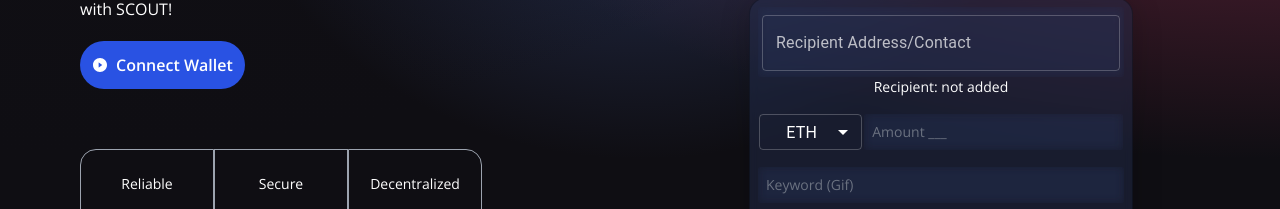
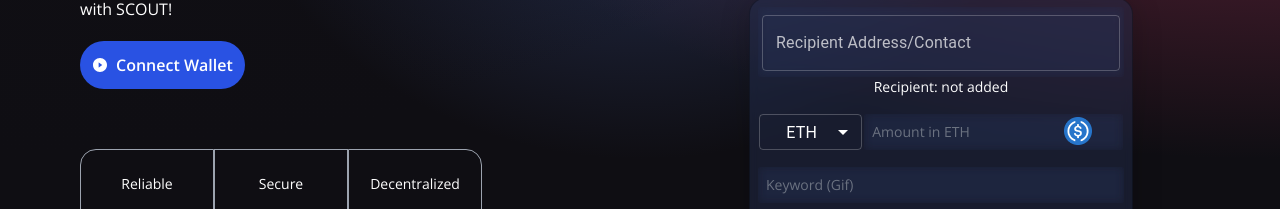
Before and after one commit to kai-feinberg/Scout-Protocol-Testnet, a React (Vite) app in the folder client/: page / in a window 1280 px wide. Shown: the part 274-483 px from the top of the page. Built offline with nearby package versions, Linux system fonts and the light colour scheme.

Commit message:
Adding images for each erc20

```diff
--- a/client/src/components/ContactButton.jsx
+++ b/client/src/components/ContactButton.jsx
@@ -53,8 +53,8 @@ const ContactButton = () => {
 
     const PopUp = () => {
         return (
-            <div className="modal">
-                <div className="modal_content">
+            <div class="modal">
+                <div class="modal-content">
                     <span className="close" onClick={changeSeen}>
                         &times;
                     </span>
--- a/client/src/components/Welcome.jsx
+++ b/client/src/components/Welcome.jsx
@@ -4,6 +4,7 @@ import { AiFillPlayCircle } from "react-icons/ai";
 import { AiOutlineClose } from "react-icons/ai";
 import { HiMenuAlt4 } from "react-icons/hi";
 import logo from "../../images/scoutLogo.png";
+import usdcImage from "../../images/usdc.png";
 import { SiEthereum } from "react-icons/si";
 import { BsInfoCircle } from "react-icons/bs";
 import { ethers } from "ethers";
@@ -324,6 +325,15 @@ const Welcome = () => {
     console.log(erc20);
   };
 
+  const ercImage = () =>{
+    return(
+      <div class="token-image">
+        <img src= {usdcImage} />
+      </div>
+
+    );
+  }
+
   useEffect(() => {
     // declare the async data fetching function
     const setInitialPin = async () => {
@@ -474,7 +484,7 @@ const Welcome = () => {
                   <thead className="w-full">
                     <tr>
                       <th>{tokenSelect()}</th>
-                      <th className="font-normal"><Input placeholder="Amount ___" name="amount" type="number" handleChange={handleChange} /> </th>
+                      <th className="font-normal"><Input placeholder={`Amount in ${erc20}`} name="amount" type="number" handleChange={handleChange} /> {ercImage()}</th>
                     </tr>
                   </thead>
                 </table>
--- a/client/src/index.css
+++ b/client/src/index.css
@@ -119,21 +119,21 @@ background: linear-gradient(329deg, rgba(73,9,121,1) 12%, rgba(37,29,82,1) 55%,
   left: 0;
   width: 100%;
   height: 100%;
+  z-index: 1;
   transform: translate(-300px, 100px);
   background-color: rgba(0, 0, 0, 0.25);
 }
 
 .modal_content {
-  background-color: #1a1c24;
-  position: relative;
+  position: absolute;
   left: 50%;
   top: 50%;
-  z-index: 1;
   width: calc(100% - 40px);
   max-width: 600px;
   min-width: 400px;
   transform: translate(-50%, -50%);
   padding: 20px;
+  background-color: #1a1c24;
   border-radius: 5px;
   border: 2px solid black;
 }
@@ -249,6 +249,13 @@ html {
   transform: translate(60px, 0px);
 }
 
+.token-image{
+  position: absolute;
+  top: 118px;
+  right: 40px;
+  z-index: 1;
+}
+
 
 @tailwind base;
 @tailwind components;
```
Also changed, not shown: client/images/usdc.png (added).
